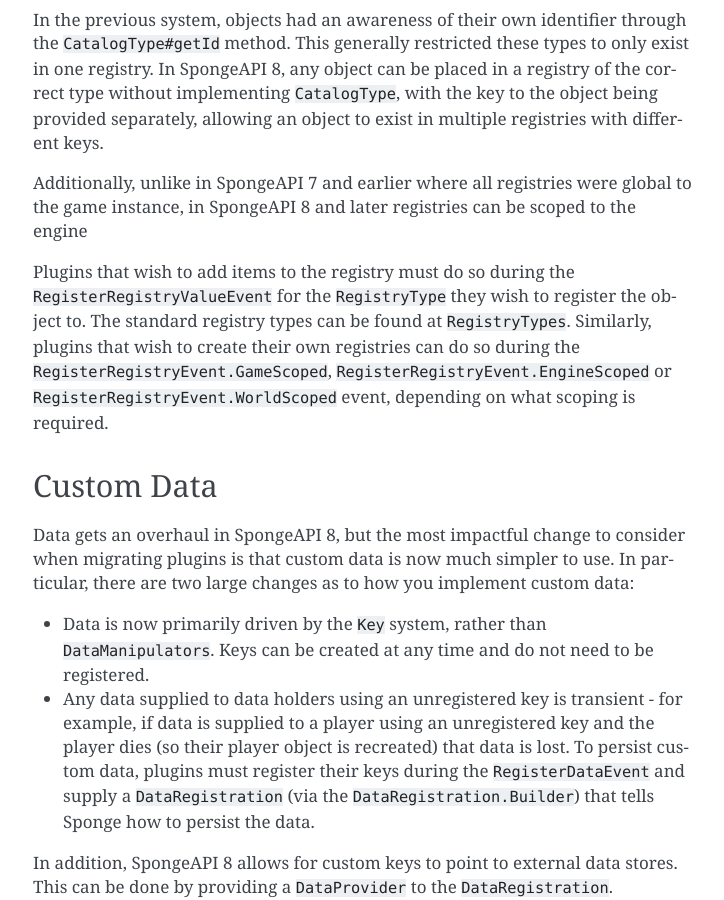
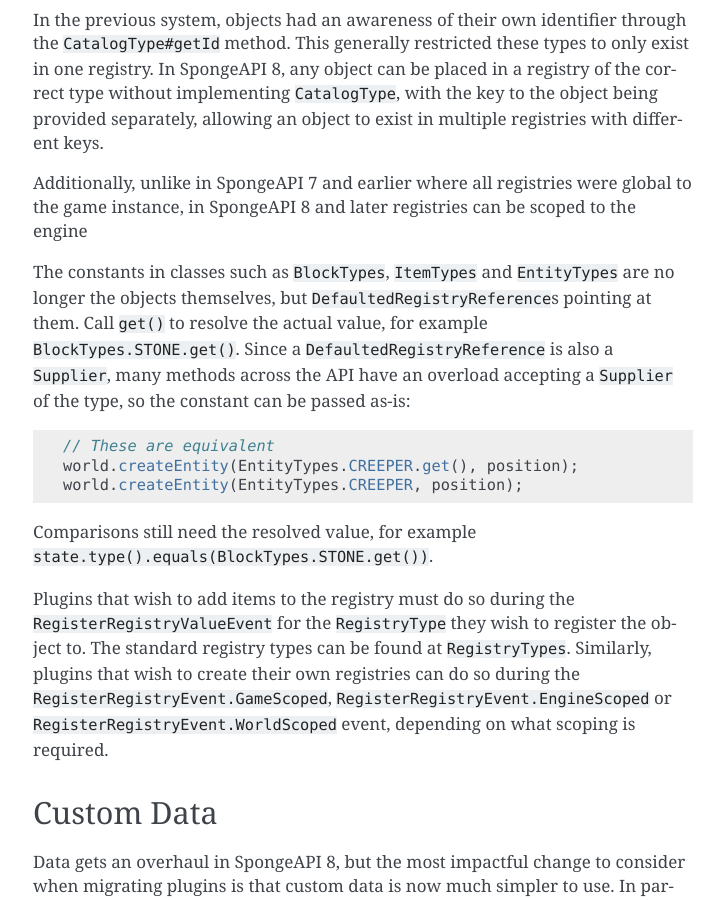
Before and after one commit to SpongePowered/SpongeDocs, a Sphinx documentation site: the page built from source/plugin/migrating-from-7-to-8.rst, in a window 1280 px wide and 900 px high, scrolled down 2058 px. Shown: the whole window, without its empty margins (387-1111 px from the left). Built offline with Sphinx 7.4.7, drawn with Linux system fonts in a browser that asks for light colours; cross-references to code outside the pages are shown as plain code.

Commit message:
docs(registry): explain Supplier overloads for registry references
API 8 constants are DefaultedRegistryReferences, so methods often accept the constant directly via a Supplier overload.

Signed-off-by: Gabriel Harris-Rouquette <gabizou@me.com>

```diff
--- a/source/plugin/migrating-from-7-to-8.rst
+++ b/source/plugin/migrating-from-7-to-8.rst
@@ -4,6 +4,7 @@
 
 .. javadoc-import::
     java.util.concurrent.ExecutorService
+    java.util.function.Supplier
     net.kyori.adventure.text.Component
     net.kyori.adventure.text.LinearComponents
     org.spongepowered.api.Client
@@ -35,6 +36,7 @@
     org.spongepowered.api.event.lifecycle.StartedEngineEvent
     org.spongepowered.api.event.lifecycle.StartingEngineEvent
     org.spongepowered.api.event.lifecycle.StoppingEngineEvent
+    org.spongepowered.api.registry.DefaultedRegistryReference
     org.spongepowered.api.registry.RegistryType
     org.spongepowered.api.registry.RegistryTypes
     org.spongepowered.api.scheduler.Scheduler
@@ -123,6 +125,19 @@
 
 Additionally, unlike in SpongeAPI 7 and earlier where all registries were global to the game instance, in SpongeAPI 8
 and later registries can be scoped to the engine
+
+The constants in classes such as ``BlockTypes``, ``ItemTypes`` and ``EntityTypes`` are no longer the objects
+themselves, but :javadoc:`DefaultedRegistryReference`\ s pointing at them. Call ``get()`` to resolve the actual value,
+for example ``BlockTypes.STONE.get()``. Since a ``DefaultedRegistryReference`` is also a :javadoc:`Supplier`, many
+methods across the API have an overload accepting a ``Supplier`` of the type, so the constant can be passed as-is:
+
+.. code-block:: java
+
+    // These are equivalent
+    world.createEntity(EntityTypes.CREEPER.get(), position);
+    world.createEntity(EntityTypes.CREEPER, position);
+
+Comparisons still need the resolved value, for example ``state.type().equals(BlockTypes.STONE.get())``.
 
 Plugins that wish to add items to the registry must do so during the :javadoc:`RegisterRegistryValueEvent` for the
 :javadoc:`RegistryType` they wish to register the object to. The standard registry types can be found at
```
Also changed, not shown: source/plugin/entities/spawning.rst (+8 -0 lines).
